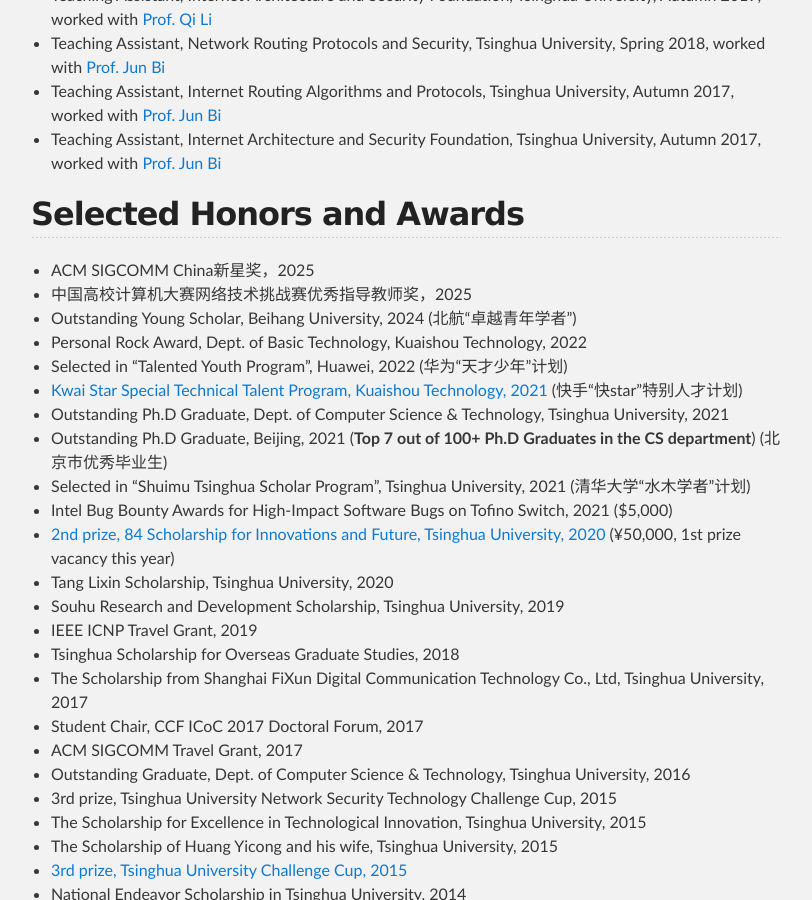
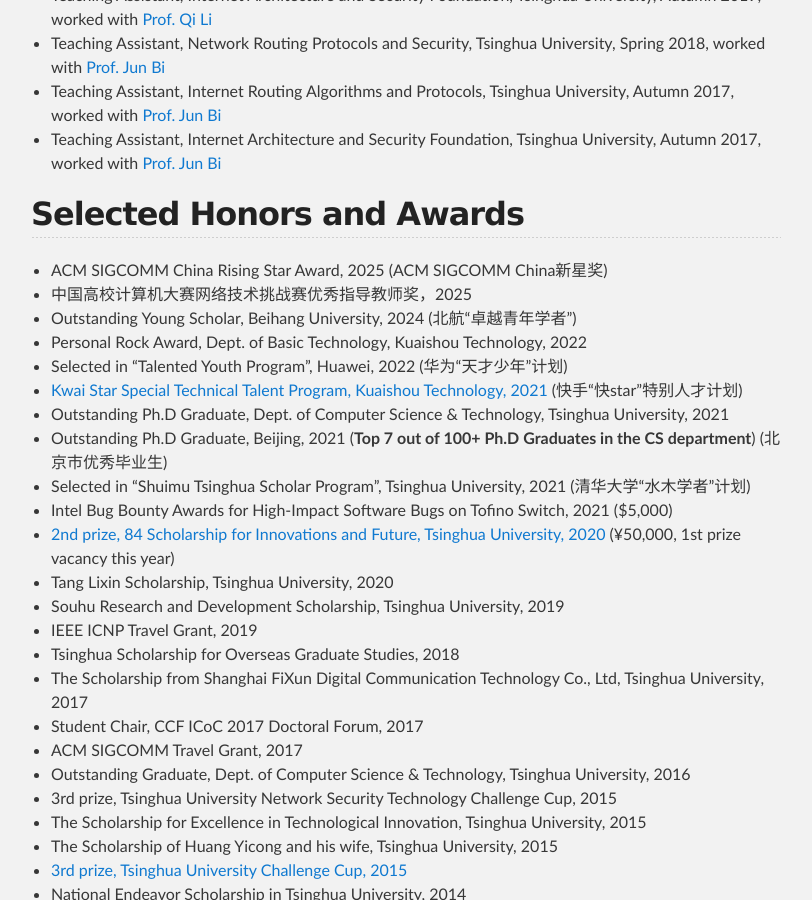
Before and after one commit to zhangmenghao/zhangmenghao.github.io, a Jekyll site: the page built from index.md, in a window 1280 px wide and 900 px high, scrolled down 7664 px. Shown: the whole window, without its empty margins (234-1046 px from the left). Built offline with Jekyll 4.4.1, drawn with Linux system fonts in a browser that asks for light colours.

Commit message:
Update Award

```diff
--- a/index.md
+++ b/index.md
@@ -283,7 +283,7 @@
 -->
 
 ## Selected Honors and Awards
-* ACM SIGCOMM China新星奖，2025
+* ACM SIGCOMM China Rising Star Award, 2025 (ACM SIGCOMM China新星奖)
 * 中国高校计算机大赛网络技术挑战赛优秀指导教师奖，2025
 * Outstanding Young Scholar, Beihang University, 2024 (北航“卓越青年学者”)
 * Personal Rock Award, Dept. of Basic Technology, Kuaishou Technology, 2022
```
